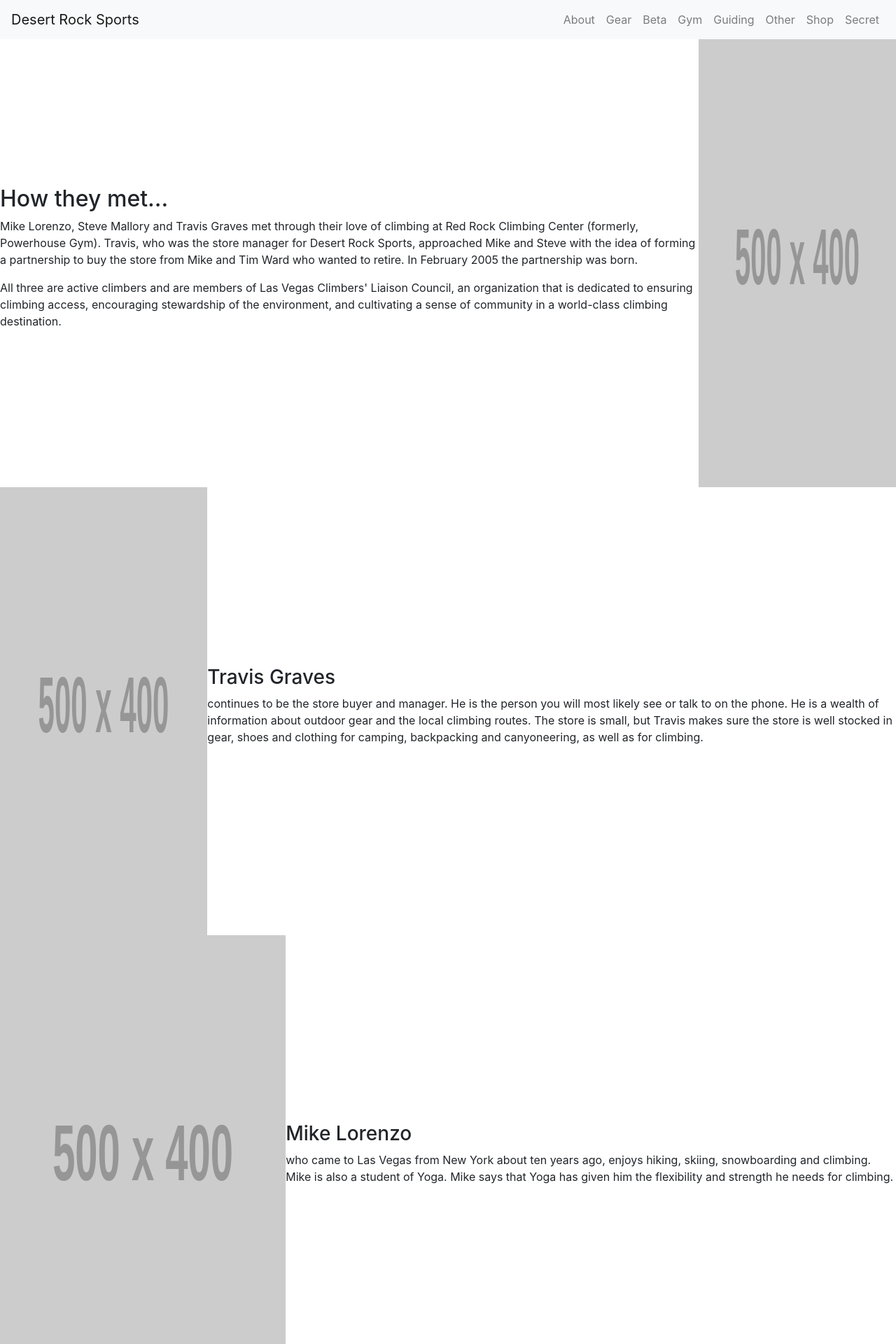
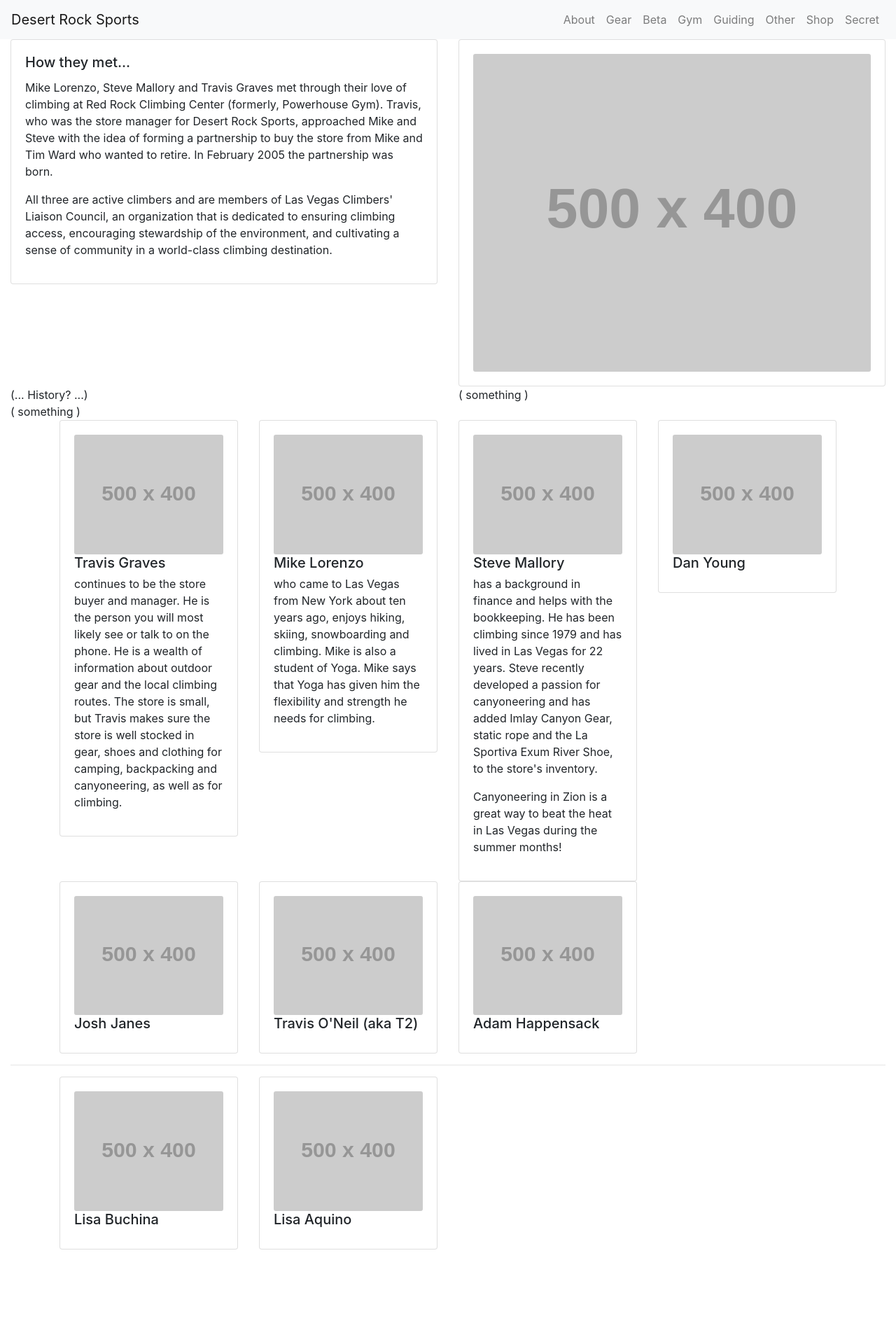
Before and after one commit to j-poneil/desert-rock-sports, a React (Create React App) app: page /about in a window 1280 px wide. Shown: the top 1920 px of the page at 70% size. After the commit the page ends 1785 px from the top, so only its background shows below. Built offline with nearby package versions, Linux system fonts and the light colour scheme; a web font is replaced by a local one.

Commit message:
grid layout

```diff
--- a/src/components/About.js
+++ b/src/components/About.js
@@ -1,4 +1,10 @@
 import React from 'react';
+
+import Container from 'react-bootstrap/Container';
+import Row from 'react-bootstrap/Row';
+import Col from 'react-bootstrap/Col';
+import Card from 'react-bootstrap/Card';
+import Image from 'react-bootstrap/Image';
 
 // styles here:
 // src\stylesheets\pages\_about.sass
@@ -95,17 +101,20 @@ export default function About(){
     const staffList = staff.map((i) => {
         if(i.active){
             return (
-                <div key={i.name} className="twoflex-container">
-                    <div>
-                        <img className="splash-img" src='https://via.placeholder.com/500x400' alt={i.name} />
-                    </div>
-                    <div>
-                        <h3>{i.name} {i.ig !== "" && <a href={i.ig}>IG</a>}</h3>
-                        <p>{i.bio1}</p>
-                        {i.bio2 !== "" && <p>i.bio2</p>}
-                        {i.bio3 !== "" && <p>i.bio3</p>}
-                    </div>
-                </div>
+                <Col key={i.name}>
+                    <Card>
+                        <Card.Body>
+                            <Card.Img src='https://via.placeholder.com/500x400' alt={i.name} />
+                            <Card.Title>{ i.name }</Card.Title>
+                            <Card.Subtitle>{ i.ig !== "" && <a href={i.ig}>IG</a> }</Card.Subtitle>
+                            <Card.Text>
+                                <p>{i.bio1}</p>
+                                {i.bio2 !== "" && <p>{i.bio2}</p>}
+                                {i.bio3 !== "" && <p>{i.bio3}</p>}
+                            </Card.Text>
+                        </Card.Body>
+                    </Card>
+                </Col>
             );
         }
     });
@@ -113,52 +122,65 @@ export default function About(){
     const inactiveStaffList = staff.map((i) => {
         if(!i.active){
             return (
-                <div key={i.name} className="twoflex-container">
-                    <div>
-                        <img className="splash-img" src='https://via.placeholder.com/500x400' alt={i.name} />
-                    </div>
-                    <div>
-                        <h3>{i.name}</h3>
-                        <p>{i.bio1}</p>
-                        {i.bio2 !== "" && <p>i.bio2</p>}
-                        {i.bio3 !== "" && <p>i.bio3</p>}
-                    </div>
-                </div>
+                <Col key={i.name}>
+                    <Card>
+                        <Card.Body>
+                            <Card.Img src='https://via.placeholder.com/500x400' alt={i.name} />
+                            <Card.Title>{ i.name }</Card.Title>
+                            <Card.Subtitle>{ i.ig !== "" && <a href={i.ig}>IG</a> }</Card.Subtitle>
+                            <Card.Text>
+                                <p>{i.bio1}</p>
+                                {i.bio2 !== "" && <p>{i.bio2}</p>}
+                                {i.bio3 !== "" && <p>{i.bio3}</p>}
+                            </Card.Text>
+                        </Card.Body>
+                    </Card>
+                </Col>
             );
         }
     });
 
     return (
-        <div>
-            {/*
-            Idea for the page... History, how long we have been serving the area, etc...
+        <Container fluid>
+            <Row xl={2} lg={2} md={2} sm={2} xs={1}>
+                <Col>
+                    <Card>
+                        <Card.Body>
+                            <Card.Title>How they met...</Card.Title>
+                            <Card.Text>
+                                <p>Mike Lorenzo, Steve Mallory and Travis Graves met through their love of climbing at Red Rock Climbing Center (formerly, Powerhouse Gym). Travis, who was the store manager for Desert Rock Sports, approached Mike and Steve with the idea of forming a partnership to buy the store from Mike and Tim Ward who wanted to retire. In February 2005 the partnership was born.</p>
+                                <p>All three are active climbers and are members of Las Vegas Climbers' Liaison Council, an organization that is dedicated to ensuring climbing access, encouraging stewardship of the environment, and cultivating a sense of community in a world-class climbing destination.</p>
+                            </Card.Text>
+                        </Card.Body>
+                    </Card>
+                </Col>
+                <Col>
+                    <Card>
+                        <Card.Body>
+                            <Card.Img src='https://via.placeholder.com/500x400' alt="The OG DRS crew" />
+                        </Card.Body>
+                    </Card>
+                </Col>
+                <Col>(... History? ...)</Col>
+                <Col>( something )</Col>
+                <Col>( something )</Col>
+            </Row>
 
-            Then go down into staff bios.
-            */}
+            <Container>
+                <Row xl={4} lg={3} md={2} sm={2} xs={1}>
+                    { staffList }
+                </Row>
+            </Container>
 
-            {/*  */}
-            <div className="twoflex-container">
-                <div>
-                    <h2>How they met...</h2>
-                    <p>Mike Lorenzo, Steve Mallory and Travis Graves met through their love of climbing at Red Rock Climbing Center (formerly, Powerhouse Gym). Travis, who was the store manager for Desert Rock Sports, approached Mike and Steve with the idea of forming a partnership to buy the store from Mike and Tim Ward who wanted to retire. In February 2005 the partnership was born.</p>
-                    <p>All three are active climbers and are members of Las Vegas Climbers' Liaison Council, an organization that is dedicated to ensuring climbing access, encouraging stewardship of the environment, and cultivating a sense of community in a world-class climbing destination.</p>
-                </div>
-                <div>
-                <img className="splash-img" src='https://via.placeholder.com/500x400' alt="The OG DRS crew" />
-                </div>
-            </div>
-
-
-            {/* Active staff */}
-            <div>
-                {staffList}
-            </div>
+            <hr />
 
             {/* Past / Inactive staff */}
             {/* Probably don't need to show, but maybe still could, like with greyed out background? */}
-            <div>
-                {inactiveStaffList}
-            </div>
-        </div>
+            <Container>
+                <Row xl={4} lg={3} md={2} sm={2} xs={1}>
+                    { inactiveStaffList }
+                </Row>
+            </Container>
+        </Container>
     );
 }
```
